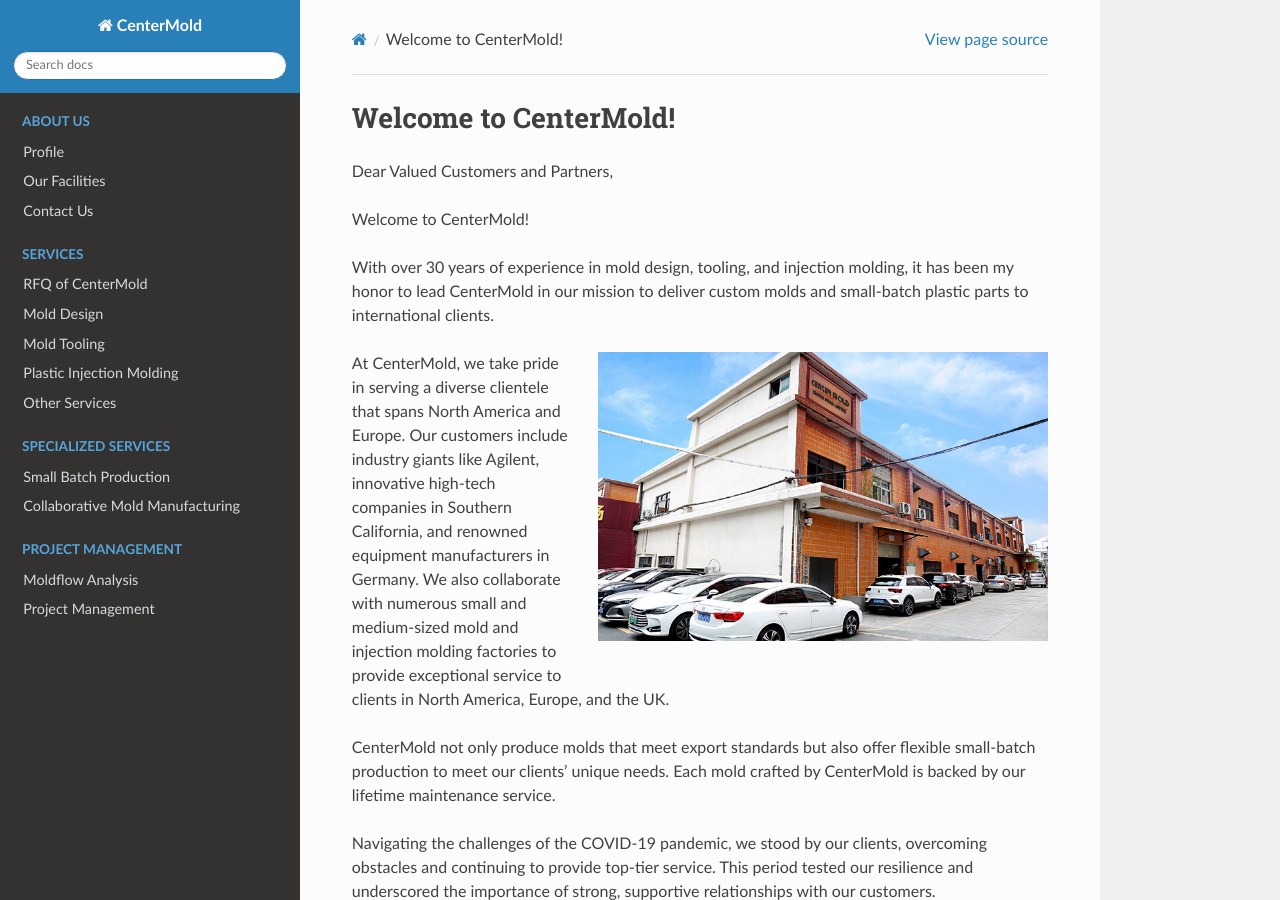
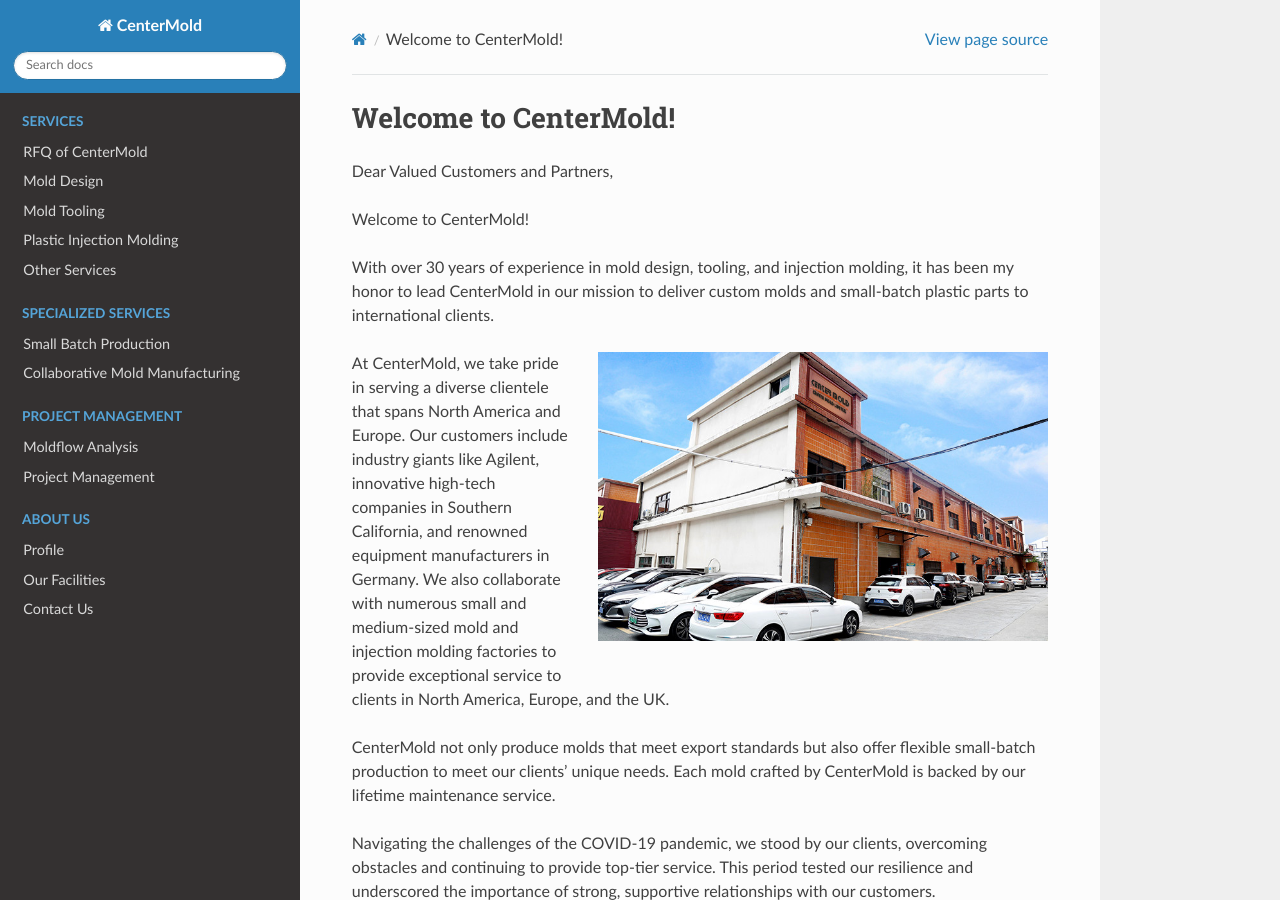
Before and after one commit to paultang/centermold, a Sphinx documentation site: the page built from source/index.rst, in a window 1280 px wide and 900 px high. Built offline with Sphinx 7.4.7 and the Read the Docs theme 2.0.0, drawn with Linux system fonts in a browser that asks for light colours; part of the change alters nothing that is shown.

```diff
--- a/source/index.rst
+++ b/source/index.rst
@@ -5,16 +5,6 @@
 =======================
 Welcome to CenterMold!
 =======================
-
-.. toctree::
-   :maxdepth: 2
-   :hidden:
-   :caption: About Us
-
-   Profile
-   Facility
-   Contact-Us
-
 
 .. toctree::
    :maxdepth: 2
@@ -43,7 +33,14 @@ Welcome to CenterMold!
    Moldflow
    Project-Process-Management
 
+.. toctree::
+   :maxdepth: 2
+   :hidden:
+   :caption: About Us
 
+   Profile
+   Facility
+   Contact-Us
 
 
 
```
